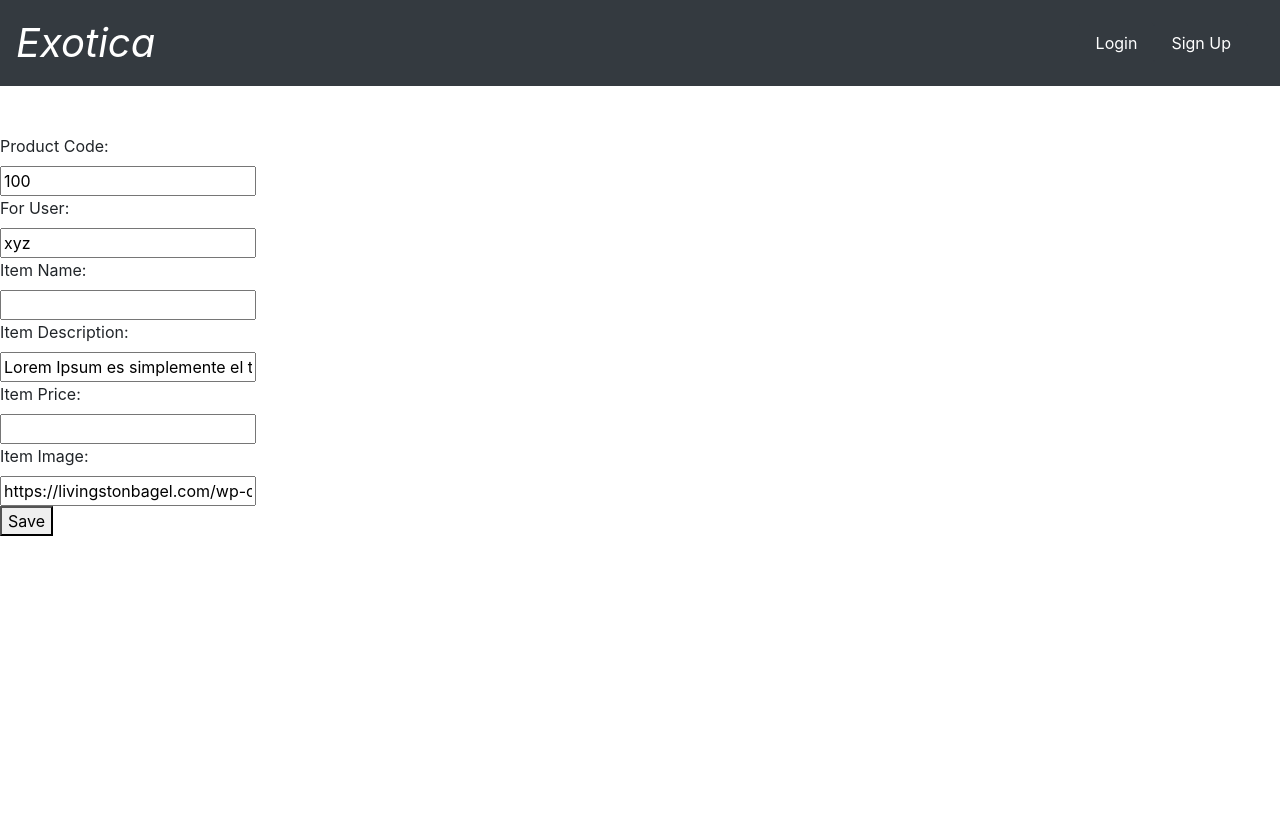
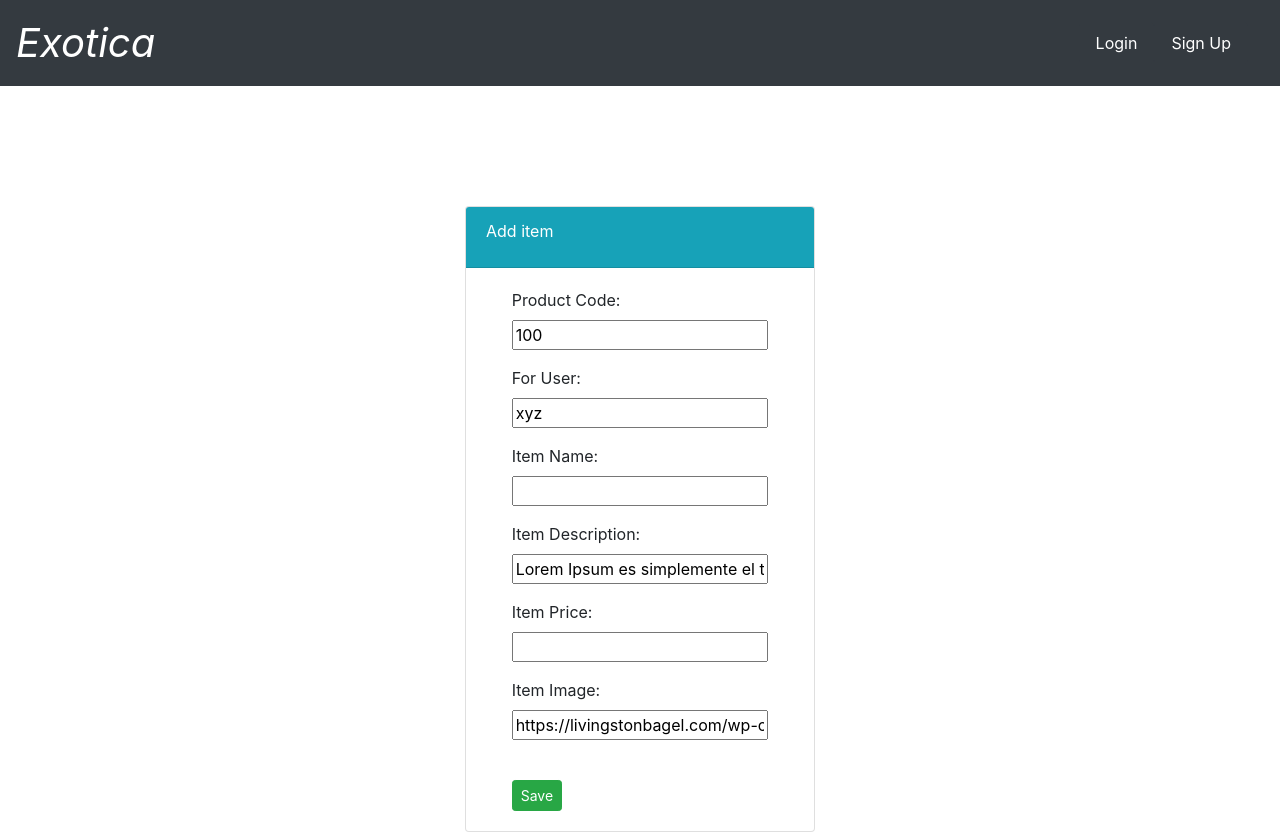
Before and after one commit to TheLegend-2003/Django, a Django app: page /food/add/ in a window 1280 px wide. Before the commit the page ends 536 px from the top, so only its background shows below. Run offline with Django 4.2, Linux system fonts and the light colour scheme.

Commit message:
commit:65

```diff
--- a/mysite/food/templates/food/item-form.html
+++ b/mysite/food/templates/food/item-form.html
@@ -1,19 +1,40 @@
 {% extends 'food/base.html' %} {% block body %}
-<form method="POST">
-	{% csrf_token %}
-	<label>Product Code:</label><br />
-	{{ form.prod_code }}<br />
-	<label>For User:</label><br />
-	{{ form.for_user }}<br />
-	<label>Item Name:</label><br />
-	{{ form.item_name }}<br />
-	<label>Item Description:</label><br />
-	{{ form.item_desc }}<br />
-	<label>Item Price:</label><br />
-	{{ form.item_price }}<br />
-	<label>Item Image:</label><br />
-	{{ form.item_image }}<br />
-	<button type="submit">Save</button>
-</form>
+
+<br /><br /><br />
+
+<div class="container">
+	<div class="row">
+		<div class="col-md-4 offset-md-4">
+			<div class="card">
+				<div class="card-header text-white bg-info">
+					<div class="card-title">Add item</div>
+				</div>
+				<div class="card-body">
+					<form method="POST">
+						{% csrf_token %}
+						<label class="offset-md-1">Product Code:</label>
+						<p class="offset-md-1">{{ form.prod_code }}</p>
+						<label class="offset-md-1">For User:</label>
+						<p class="offset-md-1">{{ form.for_user }}</p>
+						<label class="offset-md-1">Item Name:</label>
+						<p class="offset-md-1">{{ form.item_name }}</p>
+						<label class="offset-md-1">Item Description:</label>
+						<p class="offset-md-1">{{ form.item_desc }}</p>
+						<label class="offset-md-1">Item Price:</label>
+						<p class="offset-md-1">{{ form.item_price }}</p>
+						<label class="offset-md-1">Item Image:</label>
+						<p class="offset-md-1">{{ form.item_image }}</p>
+						<br />
+						<button
+							class="btn btn-success btn-sm offset-md-1"
+							type="submit">
+							Save
+						</button>
+					</form>
+				</div>
+			</div>
+		</div>
+	</div>
+</div>
 
 {% endblock %}
```
Also changed, not shown: mysite/users/templates/users/profile.html (+34 -9 lines), mysite/db.sqlite3.
